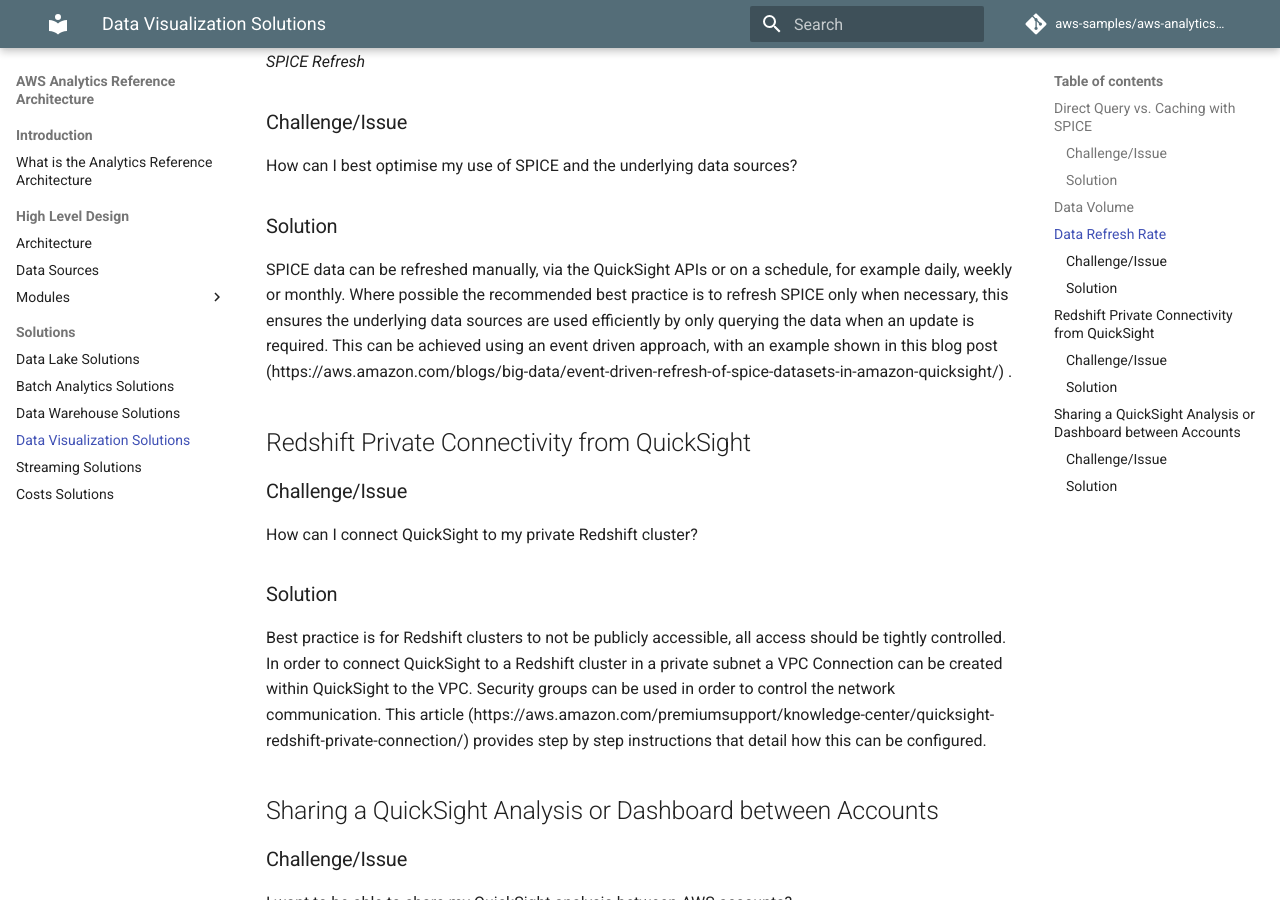
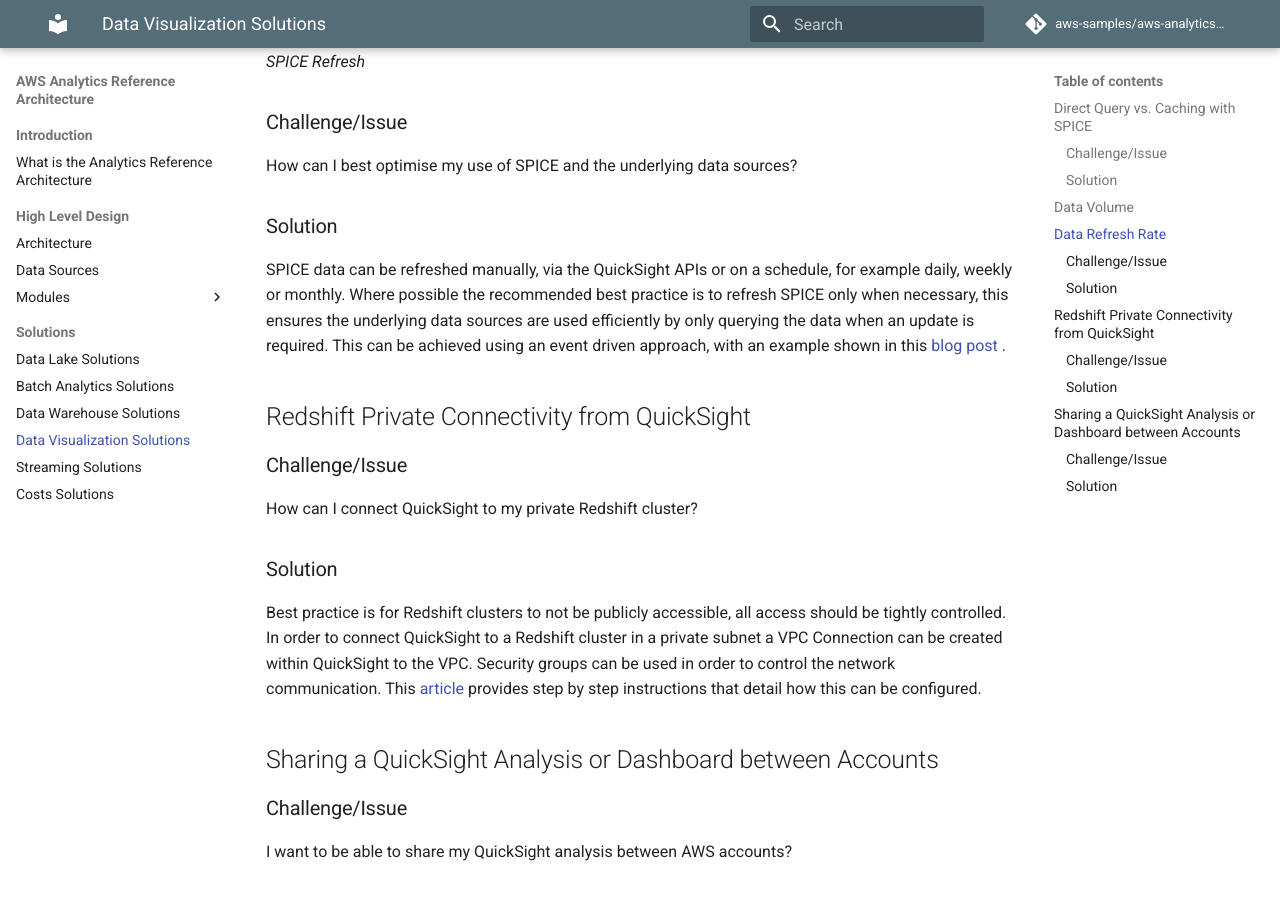
Before and after one commit to aws-samples/aws-analytics-reference-architecture, an MkDocs documentation site: the page built from doc/content/solutions/data-visualization.md, in a window 1280 px wide and 900 px high, scrolled down 1439 px. Built offline with MkDocs 1.6.1 and Material for MkDocs 9.7.7, drawn with Linux system fonts in a browser that asks for light colours; nearby versions of some CDN libraries; comment, search, counter and statistics services are not loaded.

```diff
--- a/doc/content/solutions/data-visualization.md
+++ b/doc/content/solutions/data-visualization.md
@@ -38,7 +38,7 @@ If the data needs to be refresh more than approximately once per hour then you w
 How can I best optimise my use of SPICE and the underlying data sources?
 
 ### Solution
-SPICE data can be refreshed manually, via the QuickSight APIs or on a schedule, for example daily, weekly or monthly. Where possible the recommended best practice is to refresh SPICE only when necessary, this ensures the underlying data sources are used efficiently by only querying the data when an update is required. This can be achieved using an event driven approach, with an example shown in this blog post (https://aws.amazon.com/blogs/big-data/event-driven-refresh-of-spice-datasets-in-amazon-quicksight/) .
+SPICE data can be refreshed manually, via the QuickSight APIs or on a schedule, for example daily, weekly or monthly. Where possible the recommended best practice is to refresh SPICE only when necessary, this ensures the underlying data sources are used efficiently by only querying the data when an update is required. This can be achieved using an event driven approach, with an example shown in this [blog post](https://aws.amazon.com/blogs/big-data/event-driven-refresh-of-spice-datasets-in-amazon-quicksight/) .
 
 
 ## Redshift Private Connectivity from QuickSight
@@ -47,7 +47,7 @@ SPICE data can be refreshed manually, via the QuickSight APIs or on a schedule,
 How can I connect QuickSight to my private Redshift cluster?
 
 ### Solution
-Best practice is for Redshift clusters to not be publicly accessible, all access should be tightly controlled. In order to connect QuickSight to a Redshift cluster in a private subnet a VPC Connection can be created within QuickSight to the VPC. Security groups can be used in order to control the network communication. This article (https://aws.amazon.com/premiumsupport/knowledge-center/quicksight-redshift-private-connection/) provides step by step instructions that detail how this can be configured.
+Best practice is for Redshift clusters to not be publicly accessible, all access should be tightly controlled. In order to connect QuickSight to a Redshift cluster in a private subnet a VPC Connection can be created within QuickSight to the VPC. Security groups can be used in order to control the network communication. This [article](https://aws.amazon.com/premiumsupport/knowledge-center/quicksight-redshift-private-connection/) provides step by step instructions that detail how this can be configured.
 
 ## Sharing a QuickSight Analysis or Dashboard between Accounts
 
```
Also changed, not shown: doc/content/solutions/data-preparation.md (+8 -7 lines), doc/content/solutions/data-warehouse.md (+3 -3 lines), doc/content/solutions/streaming.md (+1 -1 lines).
